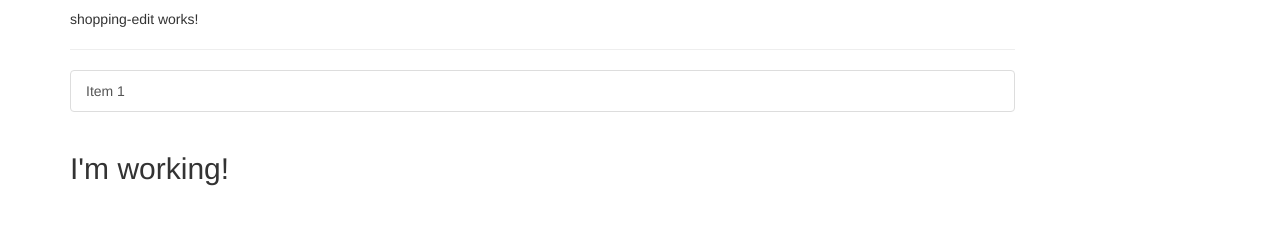
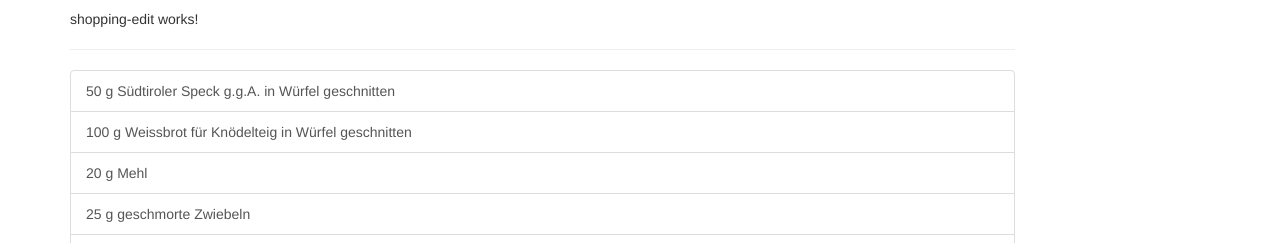
Before and after one commit to R06NV4LDR/MasterAngular_20-shoppinglist-recipe, an Angular app: page / in a window 1280 px wide. Shown: the part 557-800 px from the top of the page. Built offline with nearby package versions, Linux system fonts and the light colour scheme.

Commit message:
implemented shopping-list

```diff
--- a/src/app/shopping-list/shopping-list.component.html
+++ b/src/app/shopping-list/shopping-list.component.html
@@ -3,7 +3,17 @@
     <app-shopping-edit></app-shopping-edit>
     <hr />
     <ul class="list-group">
-      <a href="#" class="list-group-item" style="cursor: pointer">Item 1</a>
+      <a
+        class="list-group-item"
+        style="cursor: pointer"
+        *ngFor="let ingredient of ingredients"
+      >
+        {{ formatQuantity(ingredient.quantity) }} {{ ingredient.name }}
+        <span *ngIf="ingredient.preparation">{{ ingredient.preparation }}</span>
+        <span *ngIf="ingredient.alternatives?.length">
+          oder {{ ingredient.alternatives.join(" / ") }}
+        </span>
+      </a>
     </ul>
   </div>
 </div>
--- a/src/app/shopping-list/shopping-list.component.ts
+++ b/src/app/shopping-list/shopping-list.component.ts
@@ -1,5 +1,5 @@
 import { Component, OnInit } from "@angular/core";
-import { Ingredient, Unit } from "../shared/ingredient.model";
+import { Ingredient, IngredientRole, Quantity, Unit } from "../shared/ingredient.model";
 
 @Component({
   selector: "app-shopping-list",
@@ -45,6 +45,7 @@ export class ShoppingListComponent implements OnInit {
     {
       name: "Milch",
       quantity: { kind: "unspecified" }, // amount not given
+      role: "toTaste",
       section: "Knödel",
     },
     {
@@ -57,4 +58,21 @@ export class ShoppingListComponent implements OnInit {
 
   constructor() {}
   ngOnInit(): void {}
+
+  formatQuantity(q: Quantity | undefined, role?: IngredientRole): string {
+    if (!q) return "";
+
+    switch (q.kind) {
+      case "exact":
+        return `${q.value} ${q.unit ?? ""}`.trim();
+      case "range":
+        return `${q.min}–${q.max} ${q.unit ?? ""}`.trim();
+      case "count":
+        return `${q.value} ${q.unit ?? ""}`.trim();
+      case "unspecified":
+        return role === "toTaste" ? "" : "";
+      case "toTaste":
+        return "";
+    }
+  }
 }
```
